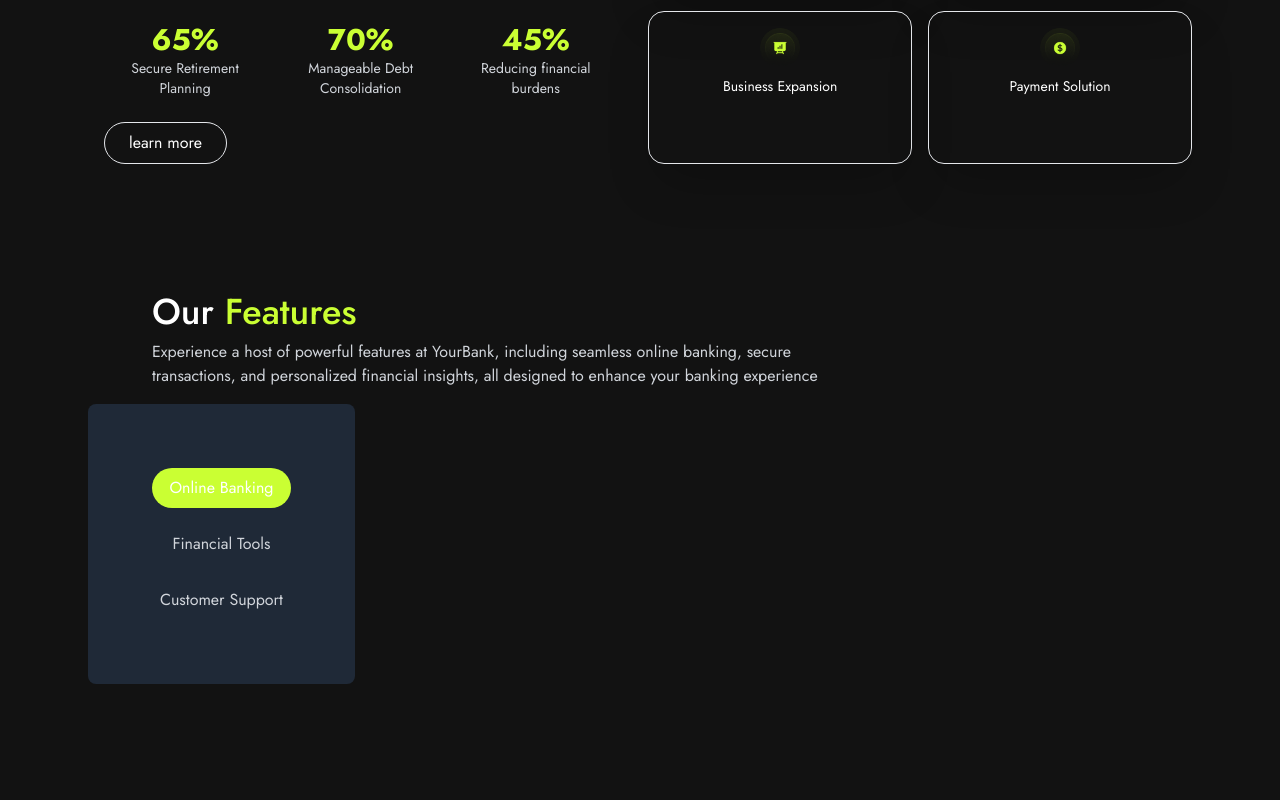
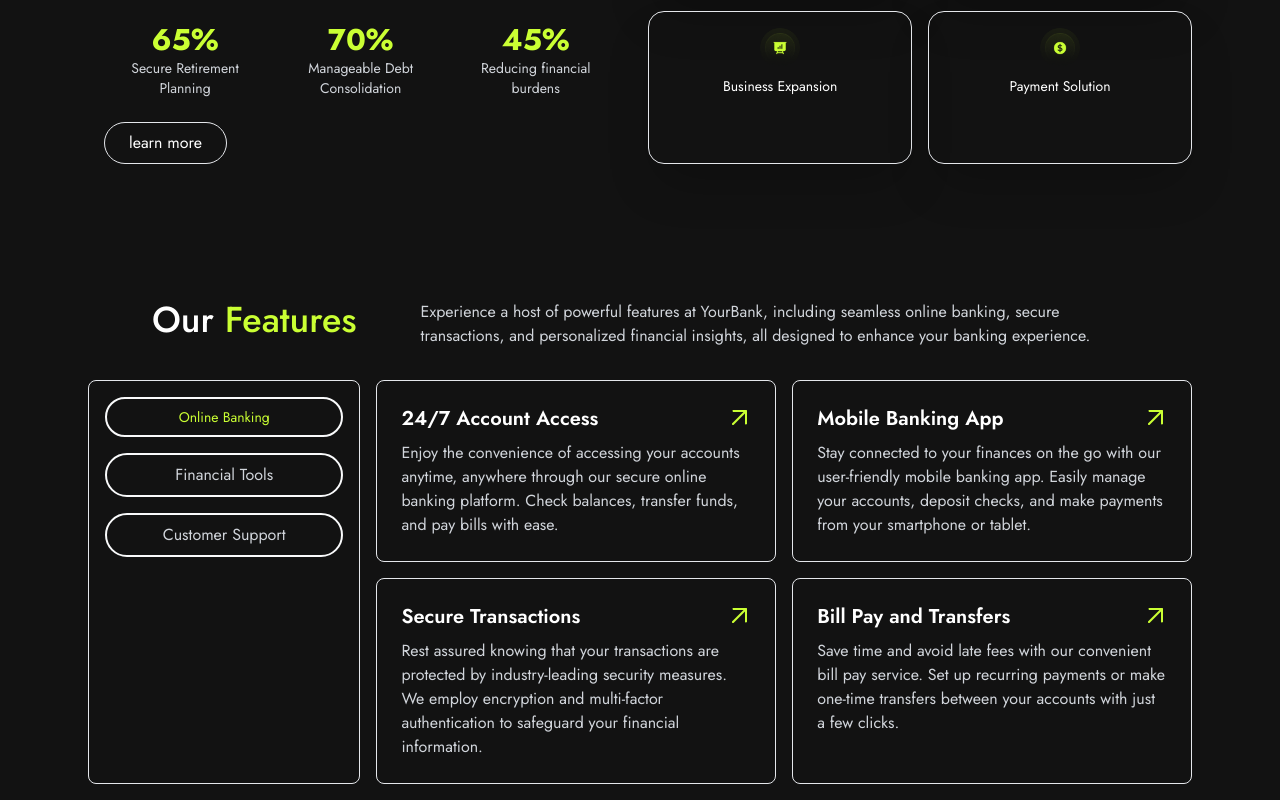
Before and after one commit to Cody-nas/YourBanK-App, a React (Vite) app: page / in a window 1280 px wide. Shown: the part 1786-2586 px from the top of the page. Before the commit the page ends 2486 px from the top, so only its background shows below. Built offline with nearby package versions, Linux system fonts and the light colour scheme.

Commit message:
Update OurFeatures.jsx

```diff
--- a/src/components/OurFeatures.jsx
+++ b/src/components/OurFeatures.jsx
@@ -3,34 +3,61 @@
 
 const OurFeatures = () => {
   return (
-
     <div className='md:px-12 p-4 max-w-screen-2xl mx-auto mt-24'>
-      <div className='flex-col md:flex-row md:items-center'>
+      <div className='flex flex-col md:flex-row md:items-center'>
         <div className='font-medium mb-4 md:mb-0 md:ml-16 text-center md:text-left'>
-          <h2 className='text-4xl'>Our <span className='text-grn'>Features</span> </h2>
+          <h2 className='text-4xl'>Our <span className='text-grn'>Features</span></h2>
         </div>
-        <div className='flex-col md:flex-row md:items-center'>
+        <div className='flex flex-col md:flex-row md:items-center mt-4 md:mt-0'>
           <p className='mt-2 text-gray-300 max-w-2xl text-center md:text-left md:ml-16'>
-            Experience a host of powerful features at YourBank, including seamless online banking, secure transactions, and personalized financial insights, all designed to enhance your banking experience
+            Experience a host of powerful features at YourBank, including seamless online banking, secure transactions, and personalized financial insights, all designed to enhance your banking experience.
           </p>
         </div>
+      </div>
 
-        <div className='flex space-x-4'>
-          {/* sidebar */}
-          <div class="w-[800]  bg-gray-800 flex flex-col space-y-4 p-16 rounded-lg mt-4">
-            <button className="text-center  bg-grn p-2  rounded-full hover:text-green-600">
+      <div className='flex flex-col md:flex-row md:space-x-4 mt-8'>
+        {/* Sidebar */}
+        <div className="md:w-1/4 border flex flex-col space-y-4 p-4 rounded-lg">
+          <button className="text-center text-grn text-sm border-2 border-gray-50 p-2 rounded-full">
             Online Banking
           </button>
-            <button
-              className=" text-center   p-2  rounded-full text-gray-300  hover:text-green-600"
-            >
+          <button className="text-center text-gray-300 p-2 rounded-full border-2 border-gray-50">
             Financial Tools
           </button>
-            <button
-              className="  text-center p-2    rounded-full text-gray-300  hover:text-green-600"
-            >
+          <button className="text-center text-gray-300 p-2 rounded-full border-2 border-gray-50">
             Customer Support
           </button>
+        </div>
+
+        {/* Feature Cards */}
+        <div className='md:w-3/4 grid grid-cols-1 md:grid-cols-2 gap-4 mt-4 md:mt-0'>
+          <div className='p-6 rounded-lg border'>
+            <div className='flex justify-between'>
+              <h3 className="text-xl font-semibold">24/7 Account Access</h3>
+              <img src={arrow} alt="arrow" className='w-6 h-6' />
+            </div>
+            <p className='mt-2 text-gray-300'>Enjoy the convenience of accessing your accounts anytime, anywhere through our secure online banking platform. Check balances, transfer funds, and pay bills with ease.</p>
+          </div>
+          <div className='p-6 rounded-lg border'>
+            <div className='flex justify-between'>
+              <h3 className="text-xl font-semibold">Mobile Banking App</h3>
+              <img src={arrow} alt="arrow" className='w-6 h-6' />
+            </div>
+            <p className='mt-2 text-gray-300'>Stay connected to your finances on the go with our user-friendly mobile banking app. Easily manage your accounts, deposit checks, and make payments from your smartphone or tablet.</p>
+          </div>
+          <div className='p-6 rounded-lg border'>
+            <div className='flex justify-between'>
+              <h3 className="text-xl font-semibold">Secure Transactions</h3>
+              <img src={arrow} alt="arrow" className='w-6 h-6' />
+            </div>
+            <p className='mt-2 text-gray-300'>Rest assured knowing that your transactions are protected by industry-leading security measures. We employ encryption and multi-factor authentication to safeguard your financial information.</p>
+          </div>
+          <div className='p-6 rounded-lg border'>
+            <div className='flex justify-between'>
+              <h3 className="text-xl font-semibold">Bill Pay and Transfers</h3>
+              <img src={arrow} alt="arrow" className='w-6 h-6' />
+            </div>
+            <p className='mt-2 text-gray-300'>Save time and avoid late fees with our convenient bill pay service. Set up recurring payments or make one-time transfers between your accounts with just a few clicks.</p>
           </div>
         </div>
       </div>
```
Lines whose indentation alone changed are shown as unchanged.
